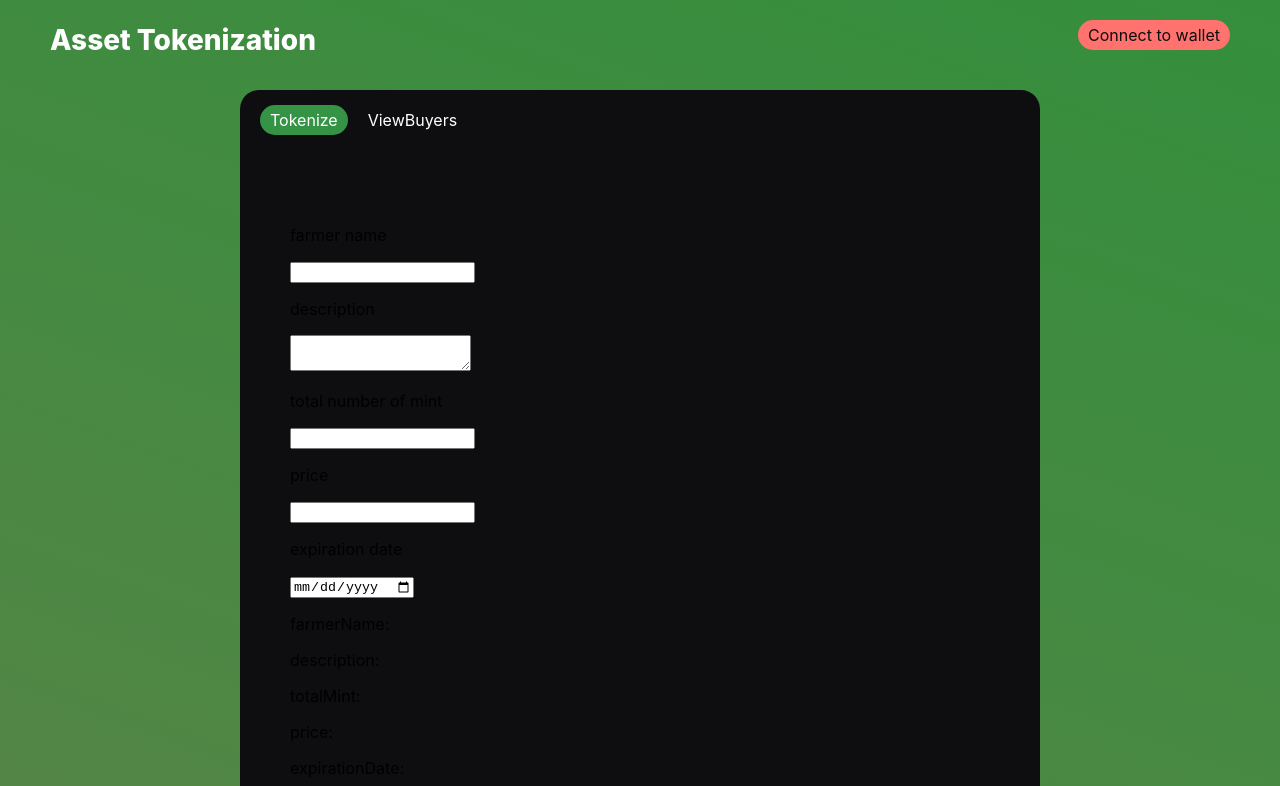
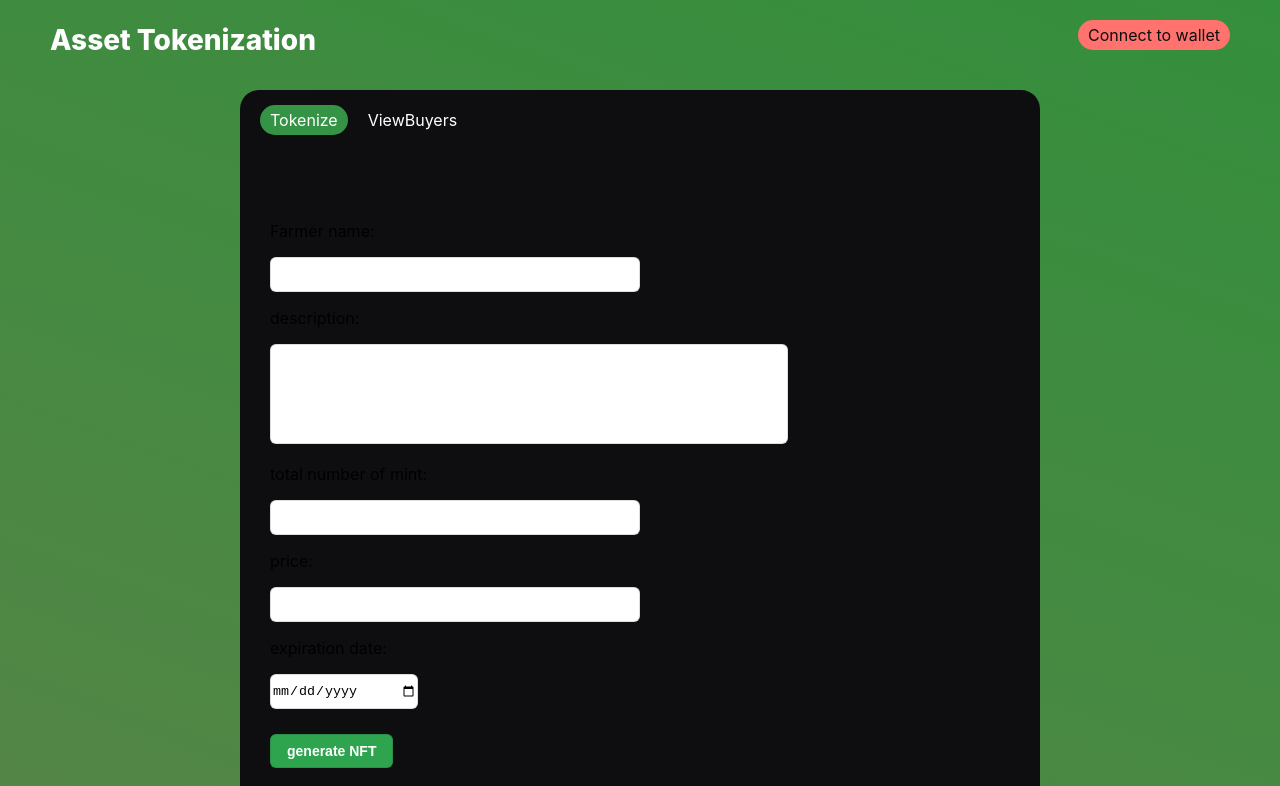
Before and after one commit to unchain-tech/AVAX-Asset-Tokenization, a Next.js app in the folder client/: page /FarmerPage in a window 1280 px wide. Shown: the top 786 px of the page. Built offline with nearby package versions, Linux system fonts and the light colour scheme.

Commit message:
submit form

```diff
--- a/client/components/Form/TokenizeForm.module.css
+++ b/client/components/Form/TokenizeForm.module.css
@@ -1,4 +1,49 @@
+.text_area {
+  width: 70%;
+  height: 100px;
+  border-radius: 4px;
+  border: 1px solid rgba(27, 31, 35, .15);
+  border-radius: 6px;
+  resize: none;
+}
+
+.line {
+  width: 50%;
+  height: 35px;
+  border-radius: 4px;
+  border: 1px solid rgba(27, 31, 35, .15);
+  border-radius: 6px;
+}
+
+.date {
+  width: 20%;
+  height: 35px;
+  border-radius: 4px;
+  border: 1px solid rgba(27, 31, 35, .15);
+  border-radius: 6px;
+}
+
 .centerContent {
-  justify-content: center;
-  margin: 50px;
+  padding: 30px;
 }
+
+.submit_field {
+  padding-top: 25px;
+}
+
+.submit_button {
+  background-color: #2ea44f;
+  border: 1px solid rgba(27, 31, 35, .15);
+  border-radius: 6px;
+  color: #fff;
+  font-size: 14px;
+  font-weight: 600;
+  line-height: 20px;
+  padding: 6px 16px;
+  position: relative;
+  text-align: center;
+}
+
+.submit_button:hover {
+  background-color: #2c974b;
+}
--- a/client/components/Form/TokenizeForm.tsx
+++ b/client/components/Form/TokenizeForm.tsx
@@ -15,32 +15,37 @@ export default function TokenizeForm() {
   const [price, setPrice] = useState("");
   const [expirationDate, setExpirationDate] = useState("");
 
+  const validInput = () => {
+    if (farmerName === "") {
+      alert("enter farmer name");
+      return false;
+    }
+    if (description === "") {
+      alert("enter description name");
+      return false;
+    }
+    if (!validAmount(totalMint)) {
+      alert("invalid total number of mint");
+      return false;
+    }
+    if (!validAmount(price)) {
+      alert("invalid price");
+      return false;
+    }
+    if (!validAmount(expirationDate)) {
+      alert("invalid expiration date");
+      return false;
+    }
+    return true;
+  };
+
   const onClickGenerateNFT = async () => {
     if (!currentAccount) {
       alert("connect wallet");
       return;
     }
     if (!assetTokenization) return;
-    if (farmerName === "") {
-      alert("enter farmer name");
-      return;
-    }
-    if (description === "") {
-      alert("enter description name");
-      return;
-    }
-    if (!validAmount(totalMint)) {
-      alert("invalid total number of mint");
-      return;
-    }
-    if (!validAmount(price)) {
-      alert("invalid price");
-      return;
-    }
-    if (!validAmount(expirationDate)) {
-      alert("invalid expiration date");
-      return;
-    }
+    if (!validInput()) return;
     try {
       const priceInWei = ethers.utils.parseEther(price);
 
@@ -72,48 +77,67 @@ export default function TokenizeForm() {
 
   return (
     <div className={styles.centerContent}>
-      <p>farmer name</p>
+      <form>
+        <div className={styles.field}>
+          <p>Farmer name:</p>
           <input
-        // className={styles.textField}
+            className={styles.line}
+            type="text"
             onChange={(e) => setFarmerName(e.target.value)}
           />
+        </div>
 
-      <p>description</p>
+        <div className={styles.field}>
+          <p>description:</p>
           <textarea
-        // className={styles.textField}
+            className={styles.text_area}
             onChange={(e) => setDescription(e.target.value)}
           />
+        </div>
 
-      <p>total number of mint</p>
+        <div className={styles.field}>
+          <p>total number of mint:</p>
           <input
-        // className={styles.textField}
+            className={styles.line}
             type="number"
             value={totalMint}
             onChange={(e) => setTotalMint(e.target.value)}
           />
+        </div>
 
-      <p>price</p>
+        <div className={styles.field}>
+          <p>price:</p>
           <input
-        // className={styles.textField}
+            className={styles.line}
             type="number"
             value={price}
             onChange={(e) => setPrice(e.target.value)}
           />
+        </div>
 
-      <p>expiration date</p>
+        <div className={styles.field}>
+          <p>expiration date:</p>
           <input
-        // className={styles.textField}
+            className={styles.date}
             type="date"
             value={expirationDate}
             onChange={(e) => onChangeExpirationDate(e.target.value)}
           />
-
+        </div>
+        <div className={styles.submit_field}>
+          <button
+            className={styles.submit_button}
+            onClick={() => onClickGenerateNFT()}
+          >
+            generate NFT
+          </button>
+        </div>
+      </form>
       <p>farmerName: {farmerName}</p>
       <p>description: {description}</p>
       <p>totalMint: {totalMint}</p>
       <p>price: {price}</p>
       <p>expirationDate: {expirationDate}</p>
-      <div onClick={() => onClickGenerateNFT()}>generate NFT</div>
     </div>
   );
 }
```
Lines whose indentation alone changed are shown as unchanged.
